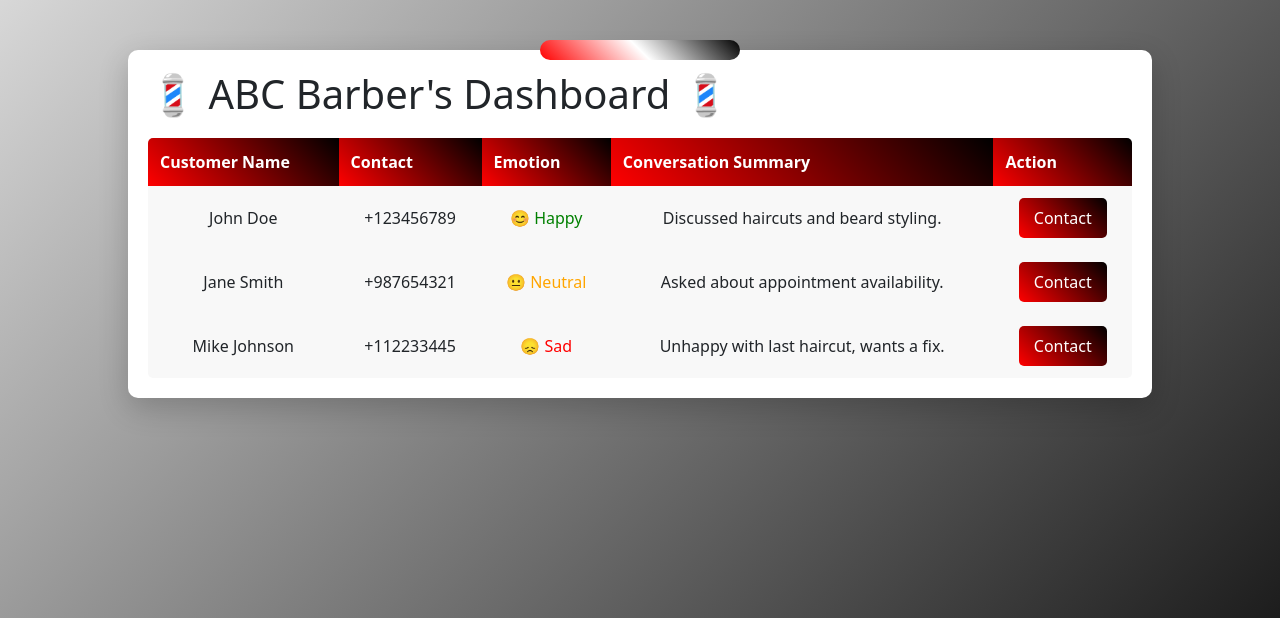
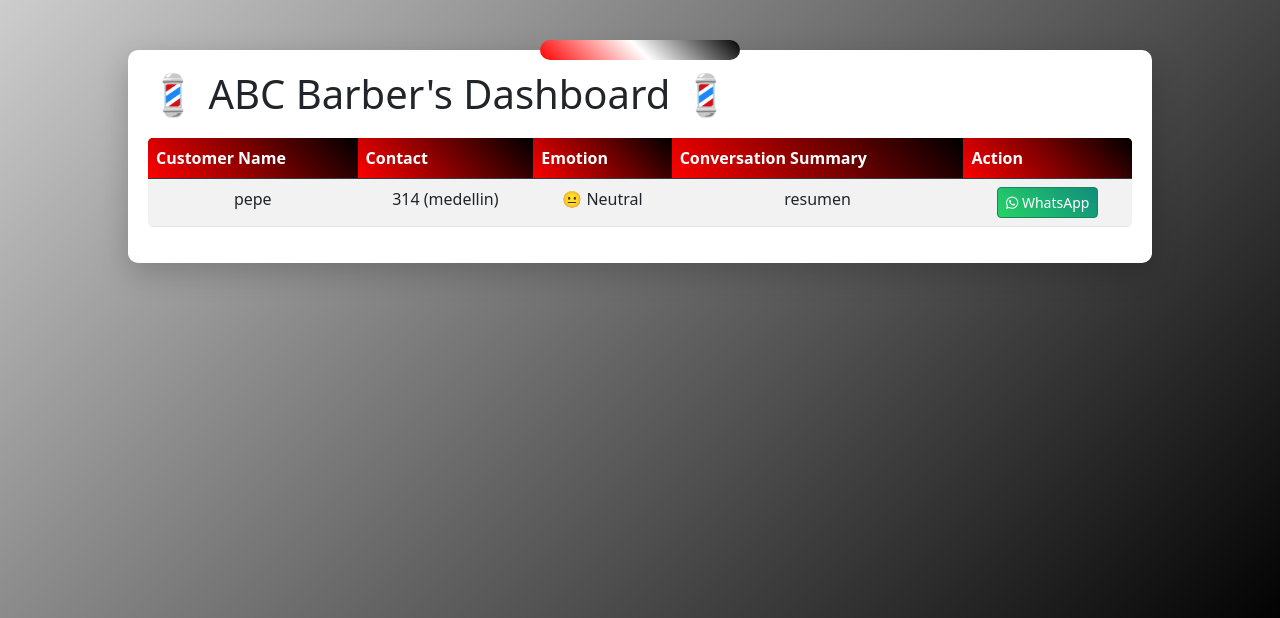
Before and after one commit to jero98772/Barber-school-llm, a FastAPI app: page /dashboard in a window 1280 px wide. Shown: the top 618 px of the page. Run offline with FastAPI, Linux system fonts and the light colour scheme.

Commit message:
update dashboard final update

```diff
--- a/app.py
+++ b/app.py
@@ -112,8 +112,40 @@
 
 @app.get("/dashboard", response_class=HTMLResponse)
 async def dashboard(request: Request):
-    return templates.TemplateResponse("dashboard.html", {"request": request})
+    conversations = []
 
+    try:
+        with open('data/contacts.csv', 'r', encoding='utf-8') as file:
+            reader = csv.DictReader(file)
+            print(reader)
+            # Sentiment to emoji mapping
+            SENTIMENT_MAP = {
+                "Neutro": "😐 Neutral",
+                "Positivo": "😊 Positive",
+                "Negativo": "😞 Negative"
+            }
+
+            for row in reader:
+                conversations.append({
+                    'name': row['name'],
+                    'contact': f"{row['phone']} ({row['city']})",
+                    'emotion': SENTIMENT_MAP.get(row['sentiment'], "😐 Neutral"),
+                    'summary': row['summary'],
+                    'emotionClass': row['sentiment'].lower().split()[0]
+                })
+            print(conversations)
+    except FileNotFoundError:
+        print("No contact data found - using empty dataset")
+    except Exception as e:
+        print(f"Error reading CSV: {str(e)}")
+
+    return templates.TemplateResponse(
+        "dashboard.html",
+        {
+            "request": request,
+            "conversations": conversations
+        }
+    )
 @app.post("/chat")
 async def chat(request: Request):
     data = await request.json()
--- a/data/contacts.csv
+++ b/data/contacts.csv
@@ -1,3 +1,2 @@
 timestamp,session_id,name,phone,city,summary,sentiment,notes
-2025-04-30T15:38:08.258248,session_1746045378212577ddivqa,pene,mano,niño,<async_generator object chat_answer_gemini at 0x73c7624c97e0>,Neutro 😐,dd
-2025-04-30T15:41:48.207595,session_17460457006016jy8l6gc5,pepe,314,medellin,<async_generator object chat_answer_gemini at 0x78765021dc60>,Neutro 😐,
+2025-04-30T15:41:48.207595,session_17460457006016jy8l6gc5,pepe,314,medellin,resumen,Neutro 😐,mmm
--- a/static/js/dashboard.js
+++ b/static/js/dashboard.js
@@ -4,12 +4,24 @@
 
 conversations.forEach(conv => {
     let row = document.createElement("tr");
+    // Extract phone number from contact info (format: "phone (city)")
+    const phone = conv.contact.split(' ')[0];
+
     row.innerHTML = `
         <td>${conv.name}</td>
         <td>${conv.contact}</td>
-            <td class="${conv.emotionClass}">${conv.emotion}</td>
+        <td class="emotion-cell ${conv.emotionClass}">
+            <span class="emotion-icon">${conv.emotion.split(' ')[0]}</span>
+            <span class="emotion-text">${conv.emotion.split(' ')[1]}</span>
+        </td>
         <td>${conv.summary}</td>
-            <td><a href="whatsapp"><button class="contact-btn">Contact</button></a></td>
+        <td>
+            <a href="https://wa.me/${phone}" target="_blank"
+               class="btn btn-success btn-sm"
+               style="background: linear-gradient(45deg, #25D366, #128C7E);">
+                <i class="fab fa-whatsapp"></i> WhatsApp
+            </a>
+        </td>
     `;
     table.appendChild(row);
 });
--- a/templates/dashboard.html
+++ b/templates/dashboard.html
@@ -4,21 +4,17 @@
     <meta charset="UTF-8">
     <meta name="viewport" content="width=device-width, initial-scale=1.0">
     <link rel="stylesheet" href="{{ url_for('static', path='/css/dashboard.css') }}">
-
     <link href="https://cdn.jsdelivr.net/npm/bootstrap@5.3.0/dist/css/bootstrap.min.css" rel="stylesheet">
     <script src="{{ url_for('static', path='/js/dashboard.js') }}"></script>
-
     <title>ABC Barber's Dashboard 💈</title>
-
 </head>
 <body>
-
     <div class="dashboard-container">
         <div class="header"></div>
         <h1>💈 ABC Barber's Dashboard 💈</h1>
 
-        <table>
-            <thead>
+        <table class="table table-striped">
+            <thead class="table-dark">
                 <tr>
                     <th>Customer Name</th>
                     <th>Contact</th>
@@ -33,15 +29,14 @@
     </div>
 
     <script>
-        // Dummy data (this should be replaced by fetching from API)
-        const conversations = [
-            { name: "John Doe", contact: "+123456789", emotion: "😊 Happy", summary: "Discussed haircuts and beard styling.", emotionClass: "happy" },
-            { name: "Jane Smith", contact: "+987654321", emotion: "😐 Neutral", summary: "Asked about appointment availability.", emotionClass: "neutral" },
-            { name: "Mike Johnson", contact: "+112233445", emotion: "😞 Sad", summary: "Unhappy with last haircut, wants a fix.", emotionClass: "sad" }
-        ];
+        // Dynamic data from backend
+        const conversations = {{ conversations|tojson }};
+
+        // Initial load
         loadConversations(conversations);
-
     </script>
 
+    <!-- WhatsApp icon support -->
+    <link rel="stylesheet" href="https://cdnjs.cloudflare.com/ajax/libs/font-awesome/5.15.4/css/all.min.css">
 </body>
 </html>
```
Lines whose indentation alone changed are shown as unchanged.
